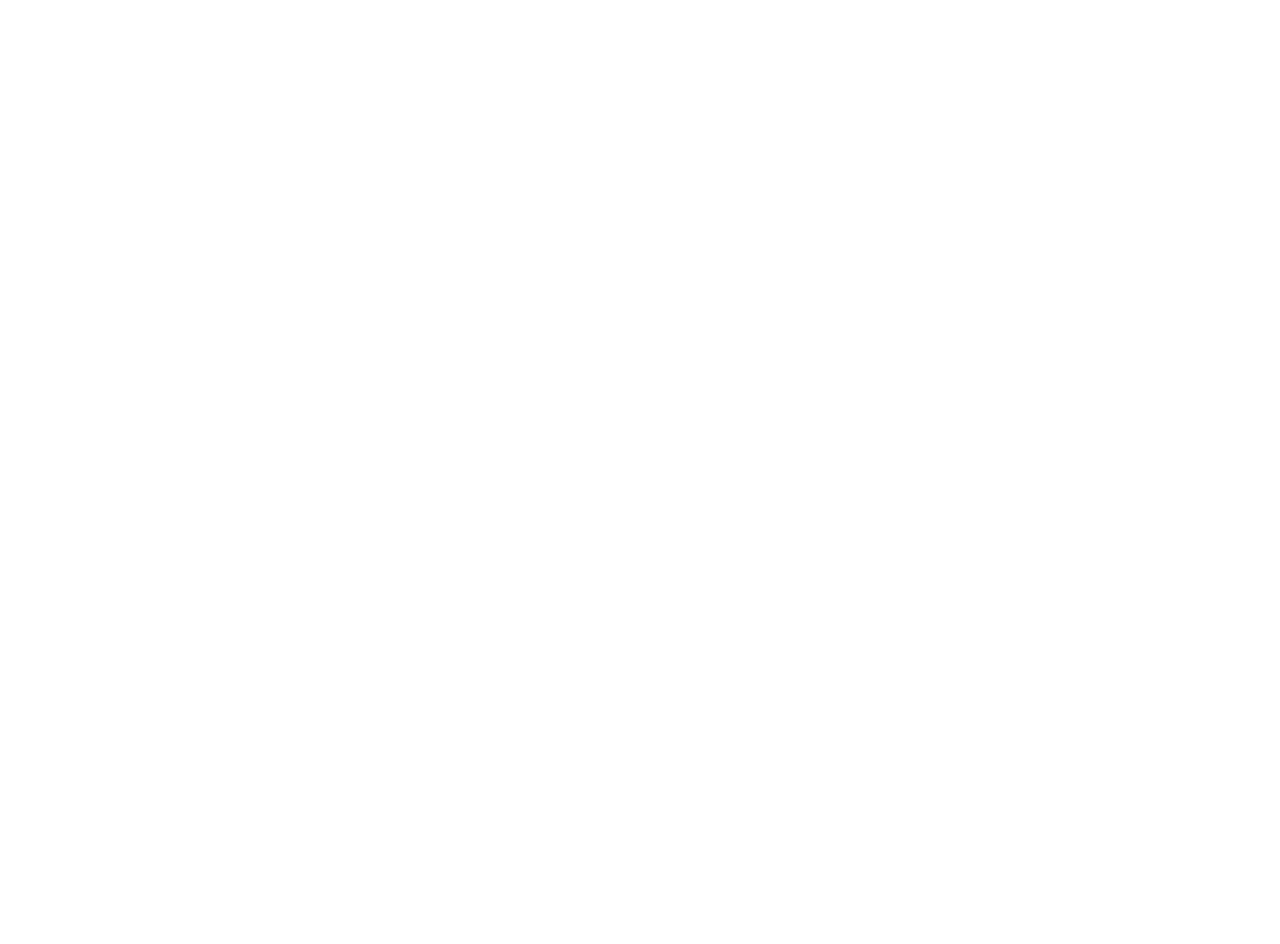
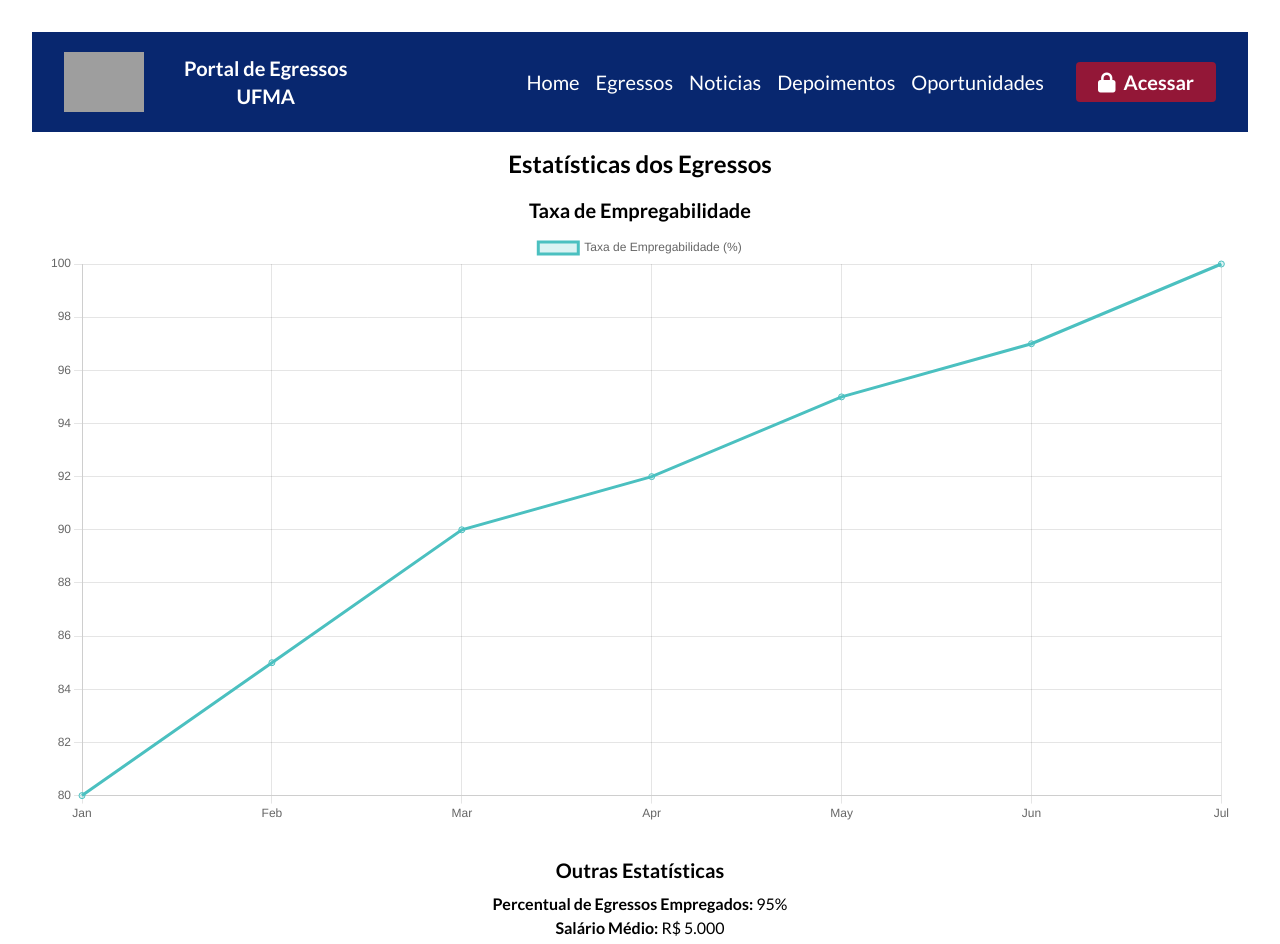
Before and after one commit to Gabriel-Bastos-Rabelo/Portal-Egressos-Frontend, a React (Vite) app: page /Estatisticas in a window 1280 px wide. Before the commit this address had no page. Shown: the top 944 px of the page. Before the commit the page ends 800 px from the top, so only its background shows below. Built offline with nearby package versions, Linux system fonts and the light colour scheme; grey boxes are pictures that could not be loaded.

Commit message:
feat: add page estatiisticas

```diff
--- a/package.json
+++ b/package.json
@@ -13,12 +13,14 @@
   "dependencies": {
     "@tailwindcss/vite": "^4.0.6",
     "axios": "^1.8.3",
+    "chart.js": "^4.4.8",
     "lucide-react": "^0.483.0",
     "react": "^18.3.1",
+    "react-chartjs-2": "^5.3.0",
     "react-dom": "^18.3.1",
     "react-hook-form": "^7.54.2",
     "react-icons": "^5.4.0",
-    "react-router-dom": "^7.1.5",
+    "react-router-dom": "^7.4.0",
     "tailwindcss": "^4.0.6"
   },
   "devDependencies": {
--- a/src/App.tsx
+++ b/src/App.tsx
@@ -12,6 +12,7 @@ import Solicitacoes from './pages/Solicitacoes';
 import Cadastro from './pages/Egressos/cadastro';
 import EnviarOportunidade from './pages/Oportunidades/enviarOportunidade';
 import EditarPerfil from './pages/EgressoHome/perfil';
+import Estatisticas from './pages/Estatisticas/Estatisticas';
 
 function App() {
   return (
@@ -50,6 +51,10 @@ function App() {
         <Route path="/Egressos/perfil" element={<Layout isCoordenador={false} />}>
           <Route index element={<EditarPerfil />} />
         </Route>
+        <Route path="/Estatisticas" element={<Layout isCoordenador={false} />}>
+        {/* Rota Filha */}
+        <Route index element={<Estatisticas />} />
+        </Route>
 
       </Routes>
     </Router>
--- /dev/null
+++ b/src/pages/Estatisticas/Estatisticas.tsx
@@ -0,0 +1,44 @@
+import React from 'react';
+import { Line } from 'react-chartjs-2';
+import { Chart as ChartJS, CategoryScale, LinearScale, LineElement, PointElement, Title, Tooltip, Legend } from 'chart.js';
+
+// Registra os componentes necessários do Chart.js
+ChartJS.register(CategoryScale, LinearScale, LineElement, PointElement, Title, Tooltip, Legend);
+
+const Estatisticas: React.FC = () => {
+  // Exemplo de dados de gráfico de empregabilidade ao longo do tempo
+  const employabilityData = {
+    labels: ['Jan', 'Feb', 'Mar', 'Apr', 'May', 'Jun', 'Jul'], // Meses ou períodos
+    datasets: [
+      {
+        label: 'Taxa de Empregabilidade (%)',
+        data: [80, 85, 90, 92, 95, 97, 100], // Taxa de empregabilidade em cada mês
+        borderColor: 'rgb(75, 192, 192)',
+        backgroundColor: 'rgba(75, 192, 192, 0.2)',
+        fill: true,
+      },
+    ],
+  };
+
+  return (
+    <div className="container mx-auto p-4">
+      <h1 className="text-2xl font-bold mb-4">Estatísticas dos Egressos</h1>
+
+      {/* Exemplo de gráfico de linha */}
+      <div className="mb-8">
+        <h2 className="text-xl font-semibold mb-2">Taxa de Empregabilidade</h2>
+        <Line data={employabilityData} />
+      </div>
+
+      {/* Exemplo de outras estatísticas */}
+      <div>
+        <h2 className="text-xl font-semibold mb-2">Outras Estatísticas</h2>
+        <p><strong>Percentual de Egressos Empregados:</strong> 95%</p>
+        <p><strong>Salário Médio:</strong> R$ 5.000</p>
+        <p><strong>Porcentagem de Egressos com Pós-Graduação:</strong> 30%</p>
+      </div>
+    </div>
+  );
+};
+
+export default Estatisticas;
--- a/src/pages/Home/index.tsx
+++ b/src/pages/Home/index.tsx
@@ -19,10 +19,10 @@ function Home() {
         {/* Quadrados clicáveis */}
         <div className="absolute top-90 left-1/2 transform -translate-x-1/4">
           <ul className="flex justify-center gap-40">
-            <NavLink to="/">
+            <NavLink to="/Estatisticas">
               <li className="w-[240px] h-[240px] bg-[#D5F1FD] rounded-lg shadow-lg flex flex-col items-center justify-center text-center text-xl font-bold hover:bg-[#ABE0FC] transition">
                 <i className="fa-solid fa-square-poll-vertical text-6xl text-[#08276F] mb-2"></i>
-                <NavLink to="/">Estatística de Egressos</NavLink>
+                Estatísticas de Egressos
               </li>
             </NavLink>
 
```
Also changed, not shown: 1 other file (tests, documents, lock files or other folders).
